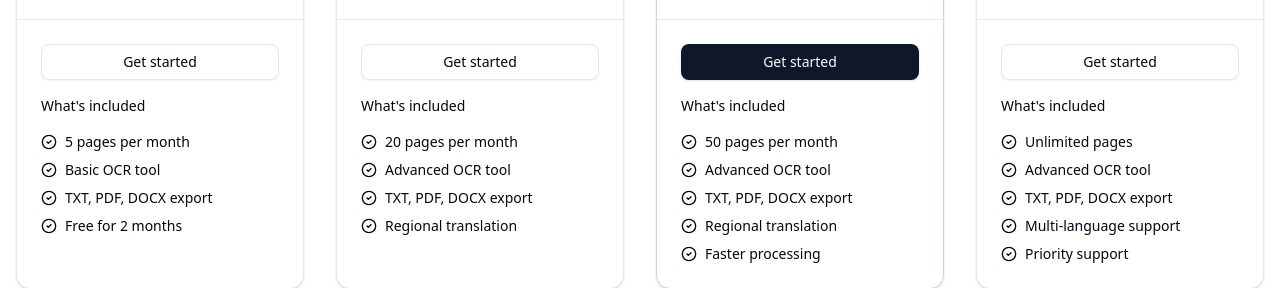
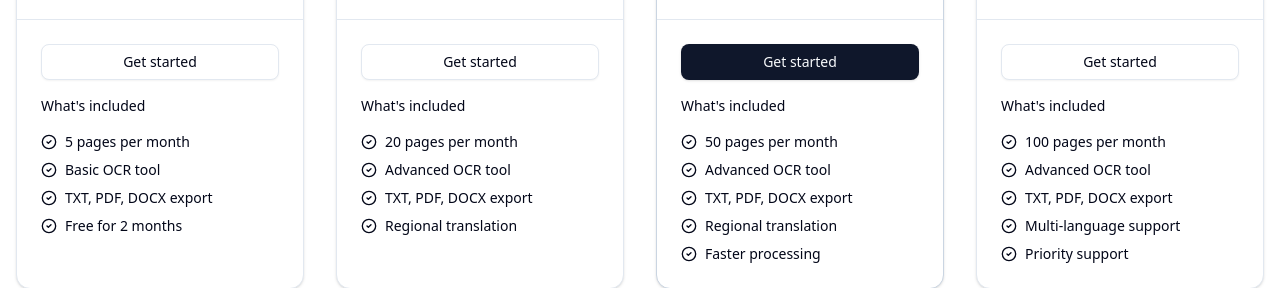
Before and after one commit to charankumaregd/document_digitizer, a React (Vite) app in the folder code/frontend/: page / in a window 1280 px wide. Shown: the part 1980-2268 px from the top of the page. Built offline with nearby package versions, Linux system fonts and the light colour scheme; no server answers.

Commit message:
updated pricing.tsx

```diff
--- a/code/frontend/src/sections/Pricing.tsx
+++ b/code/frontend/src/sections/Pricing.tsx
@@ -111,7 +111,7 @@ const plans = [
     price: "Rs. 399",
     description: "For heavy and professional use.",
     features: [
-      "Unlimited pages",
+      "100 pages per month",
       "Advanced OCR tool",
       "TXT, PDF, DOCX export",
       "Multi-language support",
```
